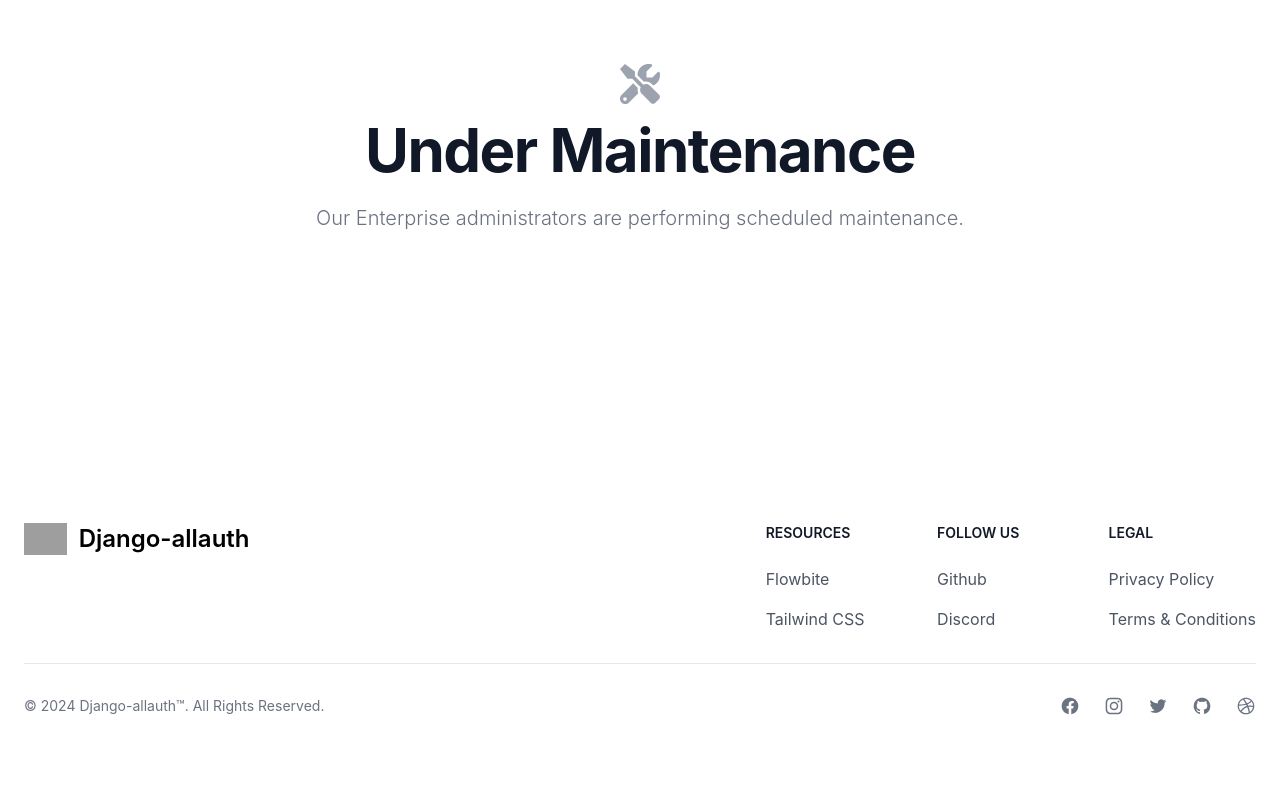
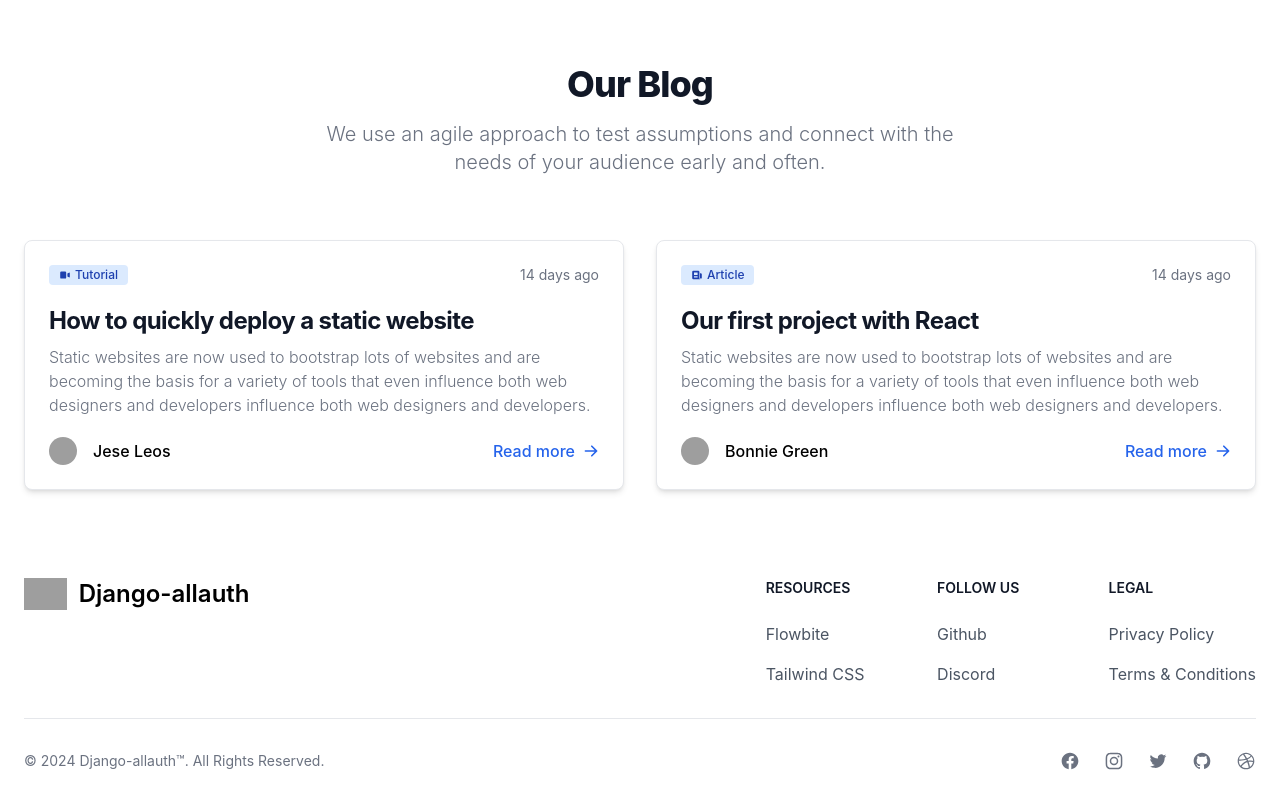
Before and after one commit to chienchuanw/django-blog, a Django app: page / in a window 1280 px wide. Shown: the part 60-855 px from the top of the page. Before the commit the page ends 775 px from the top, so only its background shows below. Run offline with Django 5.2, Linux system fonts and the light colour scheme; style sheets or scripts are compiled from the project's sources; grey boxes are pictures that could not be loaded.

Commit message:
Modified home.html as blog

```diff
--- a/templates/core/home.html
+++ b/templates/core/home.html
@@ -1,26 +1,62 @@
-{% extends "shared/base.html" %} {% block content %}
+{% extends "shared/base.html" %}
+
+{% block content %}
 <section class="bg-white dark:bg-gray-900">
-  <div class="py-8 px-4 mx-auto max-w-screen-md text-center lg:py-16 lg:px-12">
-    <svg
-      class="mx-auto mb-4 w-10 h-10 text-gray-400"
-      xmlns="http://www.w3.org/2000/svg"
-      viewBox="0 0 512 512"
-    >
-      <path
-        fill="currentColor"
-        d="M331.8 224.1c28.29 0 54.88 10.99 74.86 30.97l19.59 19.59c40.01-17.74 71.25-53.3 81.62-96.65c5.725-23.92 5.34-47.08 .2148-68.4c-2.613-10.88-16.43-14.51-24.34-6.604l-68.9 68.9h-75.6V97.2l68.9-68.9c7.912-7.912 4.275-21.73-6.604-24.34c-21.32-5.125-44.48-5.51-68.4 .2148c-55.3 13.23-98.39 60.22-107.2 116.4C224.5 128.9 224.2 137 224.3 145l82.78 82.86C315.2 225.1 323.5 224.1 331.8 224.1zM384 278.6c-23.16-23.16-57.57-27.57-85.39-13.9L191.1 158L191.1 95.99l-127.1-95.99L0 63.1l96 127.1l62.04 .0077l106.7 106.6c-13.67 27.82-9.251 62.23 13.91 85.39l117 117.1c14.62 14.5 38.21 14.5 52.71-.0016l52.75-52.75c14.5-14.5 14.5-38.08-.0016-52.71L384 278.6zM227.9 307L168.7 247.9l-148.9 148.9c-26.37 26.37-26.37 69.08 0 95.45C32.96 505.4 50.21 512 67.5 512s34.54-6.592 47.72-19.78l119.1-119.1C225.5 352.3 222.6 329.4 227.9 307zM64 472c-13.25 0-24-10.75-24-24c0-13.26 10.75-24 24-24S88 434.7 88 448C88 461.3 77.25 472 64 472z"
-      />
-    </svg>
-    <h1
-      class="mb-4 text-4xl font-bold tracking-tight leading-none text-gray-900 lg:mb-6 md:text-5xl xl:text-6xl dark:text-white"
-    >
-      Under Maintenance
-    </h1>
-    <p
-      class="font-light text-gray-500 md:text-lg xl:text-xl dark:text-gray-400"
-    >
-      Our Enterprise administrators are performing scheduled maintenance.
-    </p>
+  <div class="py-8 px-4 mx-auto max-w-screen-xl lg:py-16 lg:px-6">
+		<div class="mx-auto max-w-screen-sm text-center lg:mb-16 mb-8">
+			<h2 class="mb-4 text-3xl lg:text-4xl tracking-tight font-extrabold text-gray-900 dark:text-white">Our Blog</h2>
+			<p class="font-light text-gray-500 sm:text-xl dark:text-gray-400">We use an agile approach to test assumptions and connect with the needs of your audience early and often.</p>
+		</div>
+		<div class="grid gap-8 lg:grid-cols-2">
+			<article class="p-6 bg-white rounded-lg border border-gray-200 shadow-md dark:bg-gray-800 dark:border-gray-700">
+				<div class="flex justify-between items-center mb-5 text-gray-500">
+					<span class="bg-primary-100 text-primary-800 text-xs font-medium inline-flex items-center px-2.5 py-0.5 rounded dark:bg-primary-200 dark:text-primary-800">
+							<svg class="mr-1 w-3 h-3" fill="currentColor" viewBox="0 0 20 20" xmlns="http://www.w3.org/2000/svg"><path d="M2 6a2 2 0 012-2h6a2 2 0 012 2v8a2 2 0 01-2 2H4a2 2 0 01-2-2V6zM14.553 7.106A1 1 0 0014 8v4a1 1 0 00.553.894l2 1A1 1 0 0018 13V7a1 1 0 00-1.447-.894l-2 1z"></path></svg>
+							Tutorial
+					</span>
+					<span class="text-sm">14 days ago</span>
+				</div>
+				<h2 class="mb-2 text-2xl font-bold tracking-tight text-gray-900 dark:text-white"><a href="#">How to quickly deploy a static website</a></h2>
+				<p class="mb-5 font-light text-gray-500 dark:text-gray-400">Static websites are now used to bootstrap lots of websites and are becoming the basis for a variety of tools that even influence both web designers and developers influence both web designers and developers.</p>
+				<div class="flex justify-between items-center">
+					<div class="flex items-center space-x-4">
+						<img class="w-7 h-7 rounded-full" src="https://flowbite.s3.amazonaws.com/blocks/marketing-ui/avatars/jese-leos.png" alt="Jese Leos avatar" />
+						<span class="font-medium dark:text-white">
+								Jese Leos
+						</span>
+					</div>
+					<a href="#" class="inline-flex items-center font-medium text-primary-600 dark:text-primary-500 hover:underline">
+							Read more
+						<svg class="ml-2 w-4 h-4" fill="currentColor" viewBox="0 0 20 20" xmlns="http://www.w3.org/2000/svg"><path fill-rule="evenodd" d="M10.293 3.293a1 1 0 011.414 0l6 6a1 1 0 010 1.414l-6 6a1 1 0 01-1.414-1.414L14.586 11H3a1 1 0 110-2h11.586l-4.293-4.293a1 1 0 010-1.414z" clip-rule="evenodd"></path></svg>
+					</a>
+				</div>
+			</article>
+			<article class="p-6 bg-white rounded-lg border border-gray-200 shadow-md dark:bg-gray-800 dark:border-gray-700">
+				<div class="flex justify-between items-center mb-5 text-gray-500">
+					<span class="bg-primary-100 text-primary-800 text-xs font-medium inline-flex items-center px-2.5 py-0.5 rounded dark:bg-primary-200 dark:text-primary-800">
+						<svg class="mr-1 w-3 h-3" fill="currentColor" viewBox="0 0 20 20" xmlns="http://www.w3.org/2000/svg"><path fill-rule="evenodd" d="M2 5a2 2 0 012-2h8a2 2 0 012 2v10a2 2 0 002 2H4a2 2 0 01-2-2V5zm3 1h6v4H5V6zm6 6H5v2h6v-2z" clip-rule="evenodd"></path><path d="M15 7h1a2 2 0 012 2v5.5a1.5 1.5 0 01-3 0V7z"></path></svg>
+						Article
+					</span>
+					<span class="text-sm">14 days ago</span>
+				</div>
+				<h2 class="mb-2 text-2xl font-bold tracking-tight text-gray-900 dark:text-white"><a href="#">Our first project with React</a></h2>
+				<p class="mb-5 font-light text-gray-500 dark:text-gray-400">Static websites are now used to bootstrap lots of websites and are becoming the basis for a variety of tools that even influence both web designers and developers influence both web designers and developers.</p>
+				<div class="flex justify-between items-center">
+					<div class="flex items-center space-x-4">
+						<img class="w-7 h-7 rounded-full" src="https://flowbite.s3.amazonaws.com/blocks/marketing-ui/avatars/bonnie-green.png" alt="Bonnie Green avatar" />
+						<span class="font-medium dark:text-white">
+								Bonnie Green
+						</span>
+					</div>
+					<a href="#" class="inline-flex items-center font-medium text-primary-600 dark:text-primary-500 hover:underline">
+						Read more
+						<svg class="ml-2 w-4 h-4" fill="currentColor" viewBox="0 0 20 20" xmlns="http://www.w3.org/2000/svg"><path fill-rule="evenodd" d="M10.293 3.293a1 1 0 011.414 0l6 6a1 1 0 010 1.414l-6 6a1 1 0 01-1.414-1.414L14.586 11H3a1 1 0 110-2h11.586l-4.293-4.293a1 1 0 010-1.414z" clip-rule="evenodd"></path></svg>
+					</a>
+				</div>
+			</article>
+		</div>
   </div>
 </section>
+</div>
+
 {% endblock content %}
```
